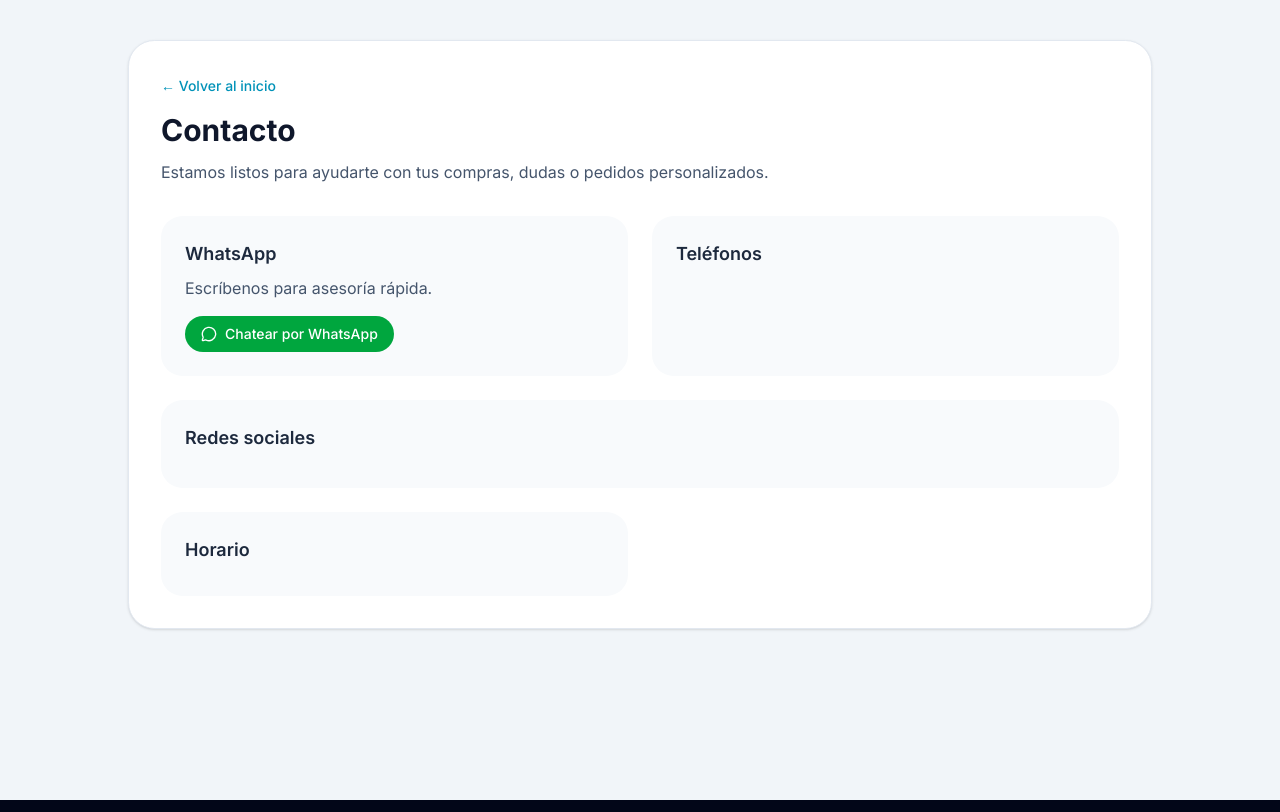
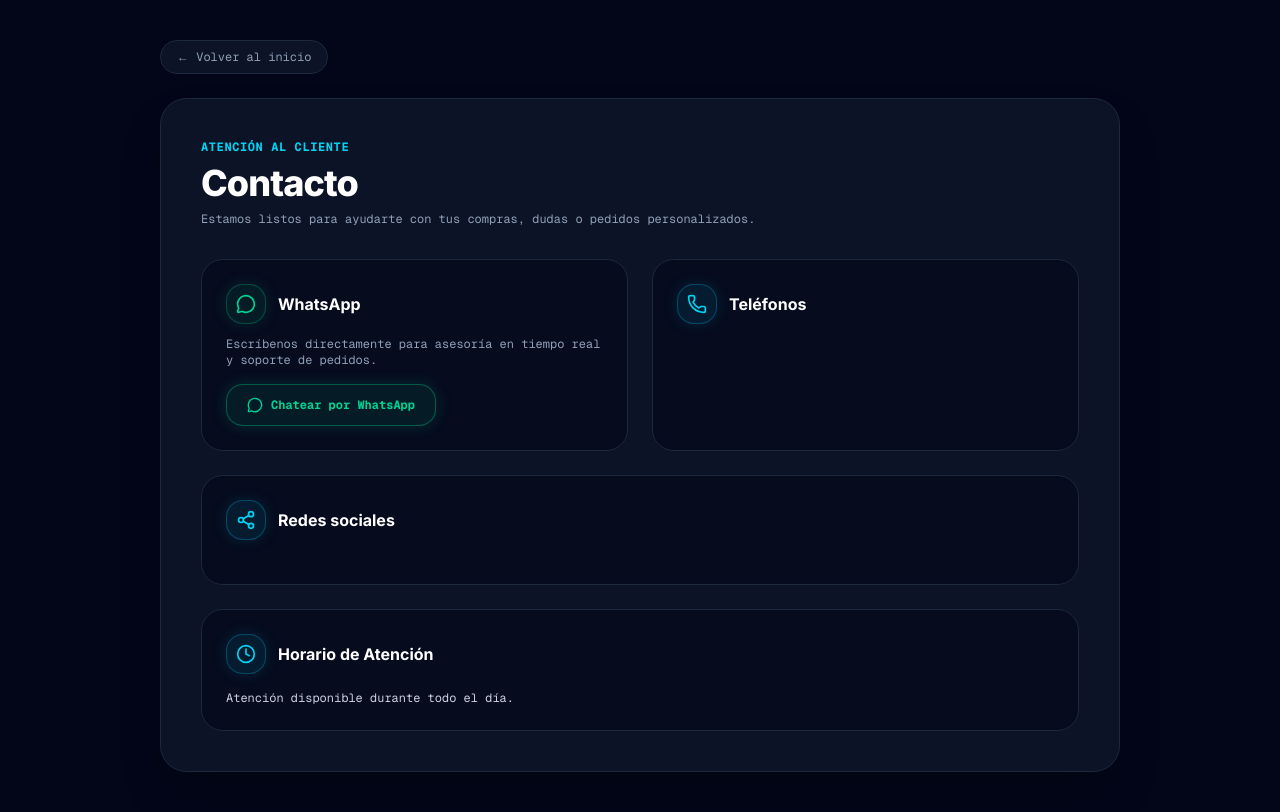
Before and after one commit to rossnelartigas-dot/mundo-web, a Next.js app: page /contacto in a window 1280 px wide. Built offline with nearby package versions, Linux system fonts and the light colour scheme; no server answers; the database is empty.

Commit message:
Actualizar page.tsx

```diff
--- a/src/app/contacto/page.tsx
+++ b/src/app/contacto/page.tsx
@@ -1,7 +1,7 @@
 "use client";
 
 import Link from "next/link";
-import { MessageCircle, Phone } from "lucide-react";
+import { MessageCircle, Phone, Clock, Share2 } from "lucide-react";
 import { useStoreSettings } from "@/context/StoreSettingsContext";
 
 export default function ContactoPage() {
@@ -10,76 +10,155 @@ export default function ContactoPage() {
   const whatsappUrl = `https://wa.me/${settings.whatsapp.replace(/[^0-9]/g, "")}`;
 
   return (
-    <main className="min-h-screen bg-slate-100 px-4 py-10 sm:px-6 lg:px-8">
-      <div className="mx-auto max-w-5xl rounded-3xl border border-slate-200 bg-white p-8 shadow-sm">
-        <Link href="/" className="mb-4 inline-flex items-center text-sm font-medium text-cyan-600 hover:text-cyan-700">
+    <main className="min-h-screen bg-slate-950 py-10 text-slate-100">
+      <div className="mx-auto max-w-5xl px-4 sm:px-6 lg:px-8 space-y-6">
+
+        {/* BREADCRUMB / VOLVER */}
+        <div>
+          <Link
+            href="/"
+            className="inline-flex items-center gap-2 bg-slate-900/80 hover:bg-slate-800 text-slate-400 hover:text-white border border-slate-800 px-4 py-2 rounded-xl text-xs font-mono transition-all backdrop-blur-md w-fit"
+          >
             ← Volver al inicio
           </Link>
-        <h1 className="text-3xl font-bold text-slate-900">Contacto</h1>
-        <p className="mt-3 text-slate-600">
+        </div>
+
+        {/* CONTENEDOR PRINCIPAL */}
+        <div className="rounded-3xl border border-slate-800 bg-slate-900/80 p-6 sm:p-10 shadow-2xl backdrop-blur-md space-y-8">
+
+          {/* ENCABEZADO */}
+          <div>
+            <p className="text-xs font-mono font-bold uppercase tracking-wider text-cyan-400">
+              Atención al Cliente
+            </p>
+            <h1 className="mt-2 text-3xl font-extrabold text-white tracking-tight sm:text-4xl">
+              Contacto
+            </h1>
+            <p className="mt-2 text-xs font-mono text-slate-400">
               Estamos listos para ayudarte con tus compras, dudas o pedidos personalizados.
             </p>
+          </div>
 
-        <div className="mt-8 grid gap-6 md:grid-cols-2">
-          <div className="rounded-2xl bg-slate-50 p-6">
-            <h2 className="text-lg font-semibold text-slate-800">WhatsApp</h2>
-            <p className="mt-2 text-slate-600">Escríbenos para asesoría rápida.</p>
+          {/* TARJETAS DE INFORMACIÓN */}
+          <div className="grid gap-6 md:grid-cols-2">
+
+            {/* WHATSAPP */}
+            <div className="rounded-2xl border border-slate-800 bg-slate-950/60 p-6 backdrop-blur-md flex flex-col justify-between space-y-4">
+              <div>
+                <div className="flex items-center gap-3">
+                  <div className="flex h-10 w-10 items-center justify-center rounded-xl bg-emerald-500/10 border border-emerald-500/30 text-emerald-400 shadow-[0_0_15px_rgba(16,185,129,0.15)]">
+                    <MessageCircle size={20} />
+                  </div>
+                  <h2 className="text-base font-bold text-white">WhatsApp</h2>
+                </div>
+                <p className="mt-3 text-xs font-mono text-slate-400">
+                  Escríbenos directamente para asesoría en tiempo real y soporte de pedidos.
+                </p>
+              </div>
+
               <a
                 href={whatsappUrl}
                 target="_blank"
                 rel="noreferrer"
-              className="mt-4 inline-flex items-center gap-2 rounded-full bg-green-600 px-4 py-2 text-sm font-medium text-white hover:bg-green-700"
+                className="inline-flex items-center justify-center gap-2 rounded-xl bg-emerald-500/10 hover:bg-emerald-500/20 border border-emerald-500/40 px-5 py-3 text-xs font-mono font-bold text-emerald-400 transition-all shadow-[0_0_15px_rgba(16,185,129,0.2)] w-full sm:w-fit"
               >
                 <MessageCircle size={16} />
-              Chatear por WhatsApp
+                <span>Chatear por WhatsApp</span>
               </a>
             </div>
 
-          <div className="rounded-2xl bg-slate-50 p-6">
-            <h2 className="text-lg font-semibold text-slate-800">Teléfonos</h2>
-            <div className="mt-3 space-y-2 text-slate-600">
+            {/* TELÉFONOS */}
+            <div className="rounded-2xl border border-slate-800 bg-slate-950/60 p-6 backdrop-blur-md space-y-4">
+              <div className="flex items-center gap-3">
+                <div className="flex h-10 w-10 items-center justify-center rounded-xl bg-cyan-500/10 border border-cyan-500/30 text-cyan-400 shadow-[0_0_15px_rgba(6,182,212,0.15)]">
+                  <Phone size={20} />
+                </div>
+                <h2 className="text-base font-bold text-white">Teléfonos</h2>
+              </div>
+
+              <div className="space-y-3 pt-1">
                 {settings.phone1 ? (
-                <a href={`tel:${settings.phone1}`} className="flex items-center gap-2 hover:text-cyan-600">
-                  <Phone size={16} />
-                  {settings.phone1}
+                  <a
+                    href={`tel:${settings.phone1}`}
+                    className="flex items-center gap-3 rounded-xl border border-slate-800/80 bg-slate-900/60 px-4 py-2.5 text-xs font-mono text-slate-300 hover:border-cyan-500/50 hover:text-cyan-400 transition-all"
+                  >
+                    <Phone size={14} className="text-cyan-400" />
+                    <span>{settings.phone1}</span>
                   </a>
                 ) : null}
+
                 {settings.phone2 ? (
-                <a href={`tel:${settings.phone2}`} className="flex items-center gap-2 hover:text-cyan-600">
-                  <Phone size={16} />
-                  {settings.phone2}
+                  <a
+                    href={`tel:${settings.phone2}`}
+                    className="flex items-center gap-3 rounded-xl border border-slate-800/80 bg-slate-900/60 px-4 py-2.5 text-xs font-mono text-slate-300 hover:border-cyan-500/50 hover:text-cyan-400 transition-all"
+                  >
+                    <Phone size={14} className="text-cyan-400" />
+                    <span>{settings.phone2}</span>
                   </a>
                 ) : null}
               </div>
             </div>
 
-          <div className="rounded-2xl bg-slate-50 p-6 md:col-span-2">
-            <h2 className="text-lg font-semibold text-slate-800">Redes sociales</h2>
-            <div className="mt-3 flex flex-wrap gap-3 text-sm text-slate-600">
+            {/* REDES SOCIALES */}
+            <div className="rounded-2xl border border-slate-800 bg-slate-950/60 p-6 backdrop-blur-md space-y-4 md:col-span-2">
+              <div className="flex items-center gap-3">
+                <div className="flex h-10 w-10 items-center justify-center rounded-xl bg-cyan-500/10 border border-cyan-500/30 text-cyan-400 shadow-[0_0_15px_rgba(6,182,212,0.15)]">
+                  <Share2 size={20} />
+                </div>
+                <h2 className="text-base font-bold text-white">Redes sociales</h2>
+              </div>
+
+              <div className="flex flex-wrap gap-3 pt-1">
                 {settings.facebook ? (
-                <a href={settings.facebook} target="_blank" rel="noreferrer" className="rounded-full border border-slate-300 px-3 py-2 hover:border-cyan-500 hover:text-cyan-600">
+                  <a
+                    href={settings.facebook}
+                    target="_blank"
+                    rel="noreferrer"
+                    className="rounded-xl border border-slate-800 bg-slate-900/80 px-4 py-2.5 text-xs font-mono text-slate-300 hover:border-cyan-500/50 hover:text-cyan-400 hover:bg-slate-900 transition-all"
+                  >
                     Facebook
                   </a>
                 ) : null}
                 {settings.instagram ? (
-                <a href={settings.instagram} target="_blank" rel="noreferrer" className="rounded-full border border-slate-300 px-3 py-2 hover:border-cyan-500 hover:text-cyan-600">
+                  <a
+                    href={settings.instagram}
+                    target="_blank"
+                    rel="noreferrer"
+                    className="rounded-xl border border-slate-800 bg-slate-900/80 px-4 py-2.5 text-xs font-mono text-slate-300 hover:border-cyan-500/50 hover:text-cyan-400 hover:bg-slate-900 transition-all"
+                  >
                     Instagram
                   </a>
                 ) : null}
                 {settings.instagram2 ? (
-                <a href={settings.instagram2} target="_blank" rel="noreferrer" className="rounded-full border border-slate-300 px-3 py-2 hover:border-cyan-500 hover:text-cyan-600">
+                  <a
+                    href={settings.instagram2}
+                    target="_blank"
+                    rel="noreferrer"
+                    className="rounded-xl border border-slate-800 bg-slate-900/80 px-4 py-2.5 text-xs font-mono text-slate-300 hover:border-cyan-500/50 hover:text-cyan-400 hover:bg-slate-900 transition-all"
+                  >
                     Instagram 2
                   </a>
                 ) : null}
               </div>
             </div>
 
+            {/* HORARIO DE ATENCIÓN */}
+            <div className="rounded-2xl border border-slate-800 bg-slate-950/60 p-6 backdrop-blur-md space-y-3 md:col-span-2">
+              <div className="flex items-center gap-3">
+                <div className="flex h-10 w-10 items-center justify-center rounded-xl bg-cyan-500/10 border border-cyan-500/30 text-cyan-400 shadow-[0_0_15px_rgba(6,182,212,0.15)]">
+                  <Clock size={20} />
+                </div>
+                <h2 className="text-base font-bold text-white">Horario de Atención</h2>
+              </div>
+              <p className="text-xs font-mono text-slate-300 pt-1">
+                {settings.openingHours || "Atención disponible durante todo el día."}
+              </p>
+            </div>
 
-          <div className="rounded-2xl bg-slate-50 p-6">
-            <h2 className="text-lg font-semibold text-slate-800">Horario</h2>
-            <p className="mt-2 text-slate-600">{settings.openingHours}</p>
           </div>
+
         </div>
+
       </div>
     </main>
   );
```
Lines whose indentation alone changed are shown as unchanged.
